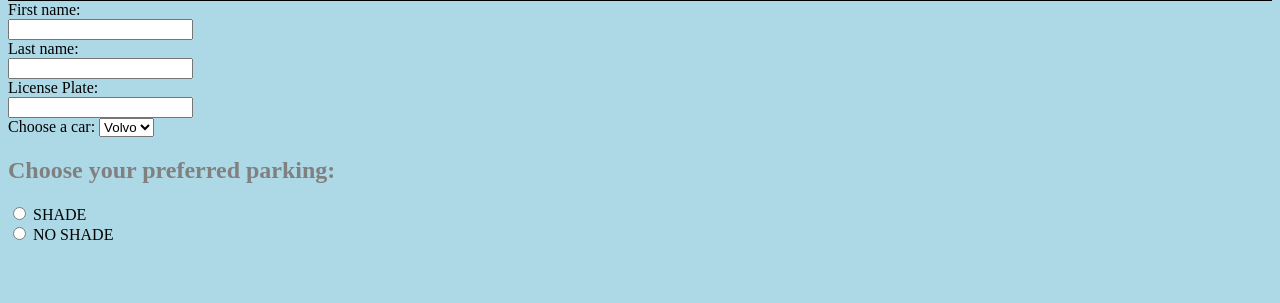
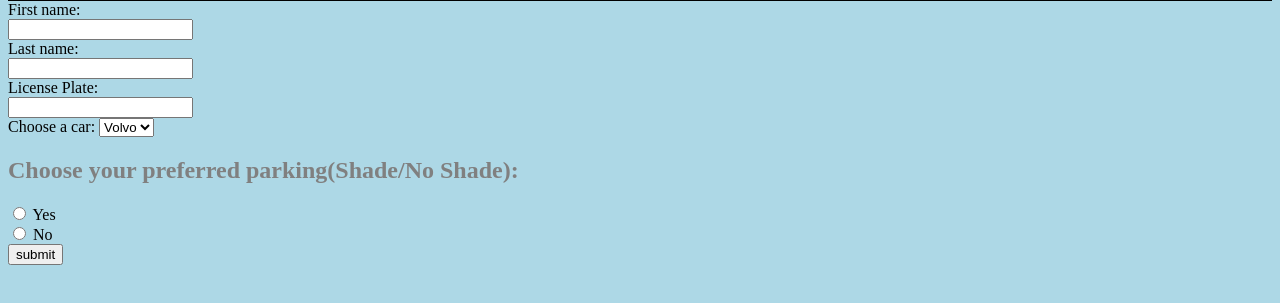
Before and after one commit to Prince010924/Forms, a plain HTML site: page index.html in a window 1280 px wide. Shown: the part 93-396 px from the top of the page. Drawn offline with Linux system fonts and the light colour scheme.

Commit message:
button changes

```diff
--- a/index.html
+++ b/index.html
@@ -29,14 +29,15 @@
                 <option value="audi">Audi</option>
             </select>
         </form>
-        <h2>Choose your preferred parking:</h2>
+        <h2>Choose your preferred parking(Shade/No Shade):</h2>
 
         <form>
         <input type="radio" id="shade" name="parking" value="Shade">
-        <label for="shade">SHADE</label><br>
+        <label for="shade">Yes</label><br>
         <input type="radio" id="noShade" name="parking" value="NoShade">
-        <label for="noShade">NO SHADE</label><br>
+        <label for="noShade">No</label><br>
 
         </form>
+        <button type="submit" onclick="getFormValues()">submit</button>
     </main>
 </body>
```
